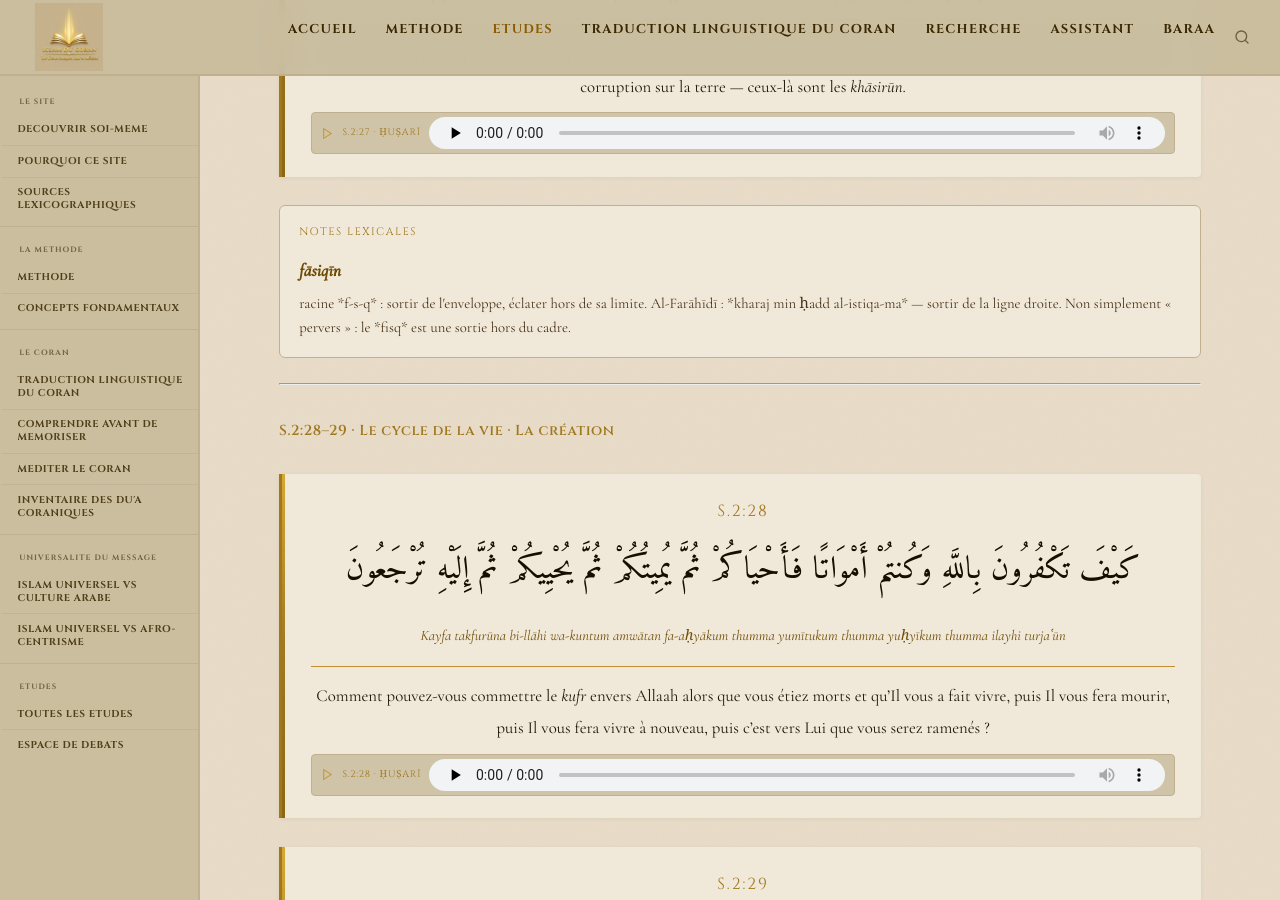
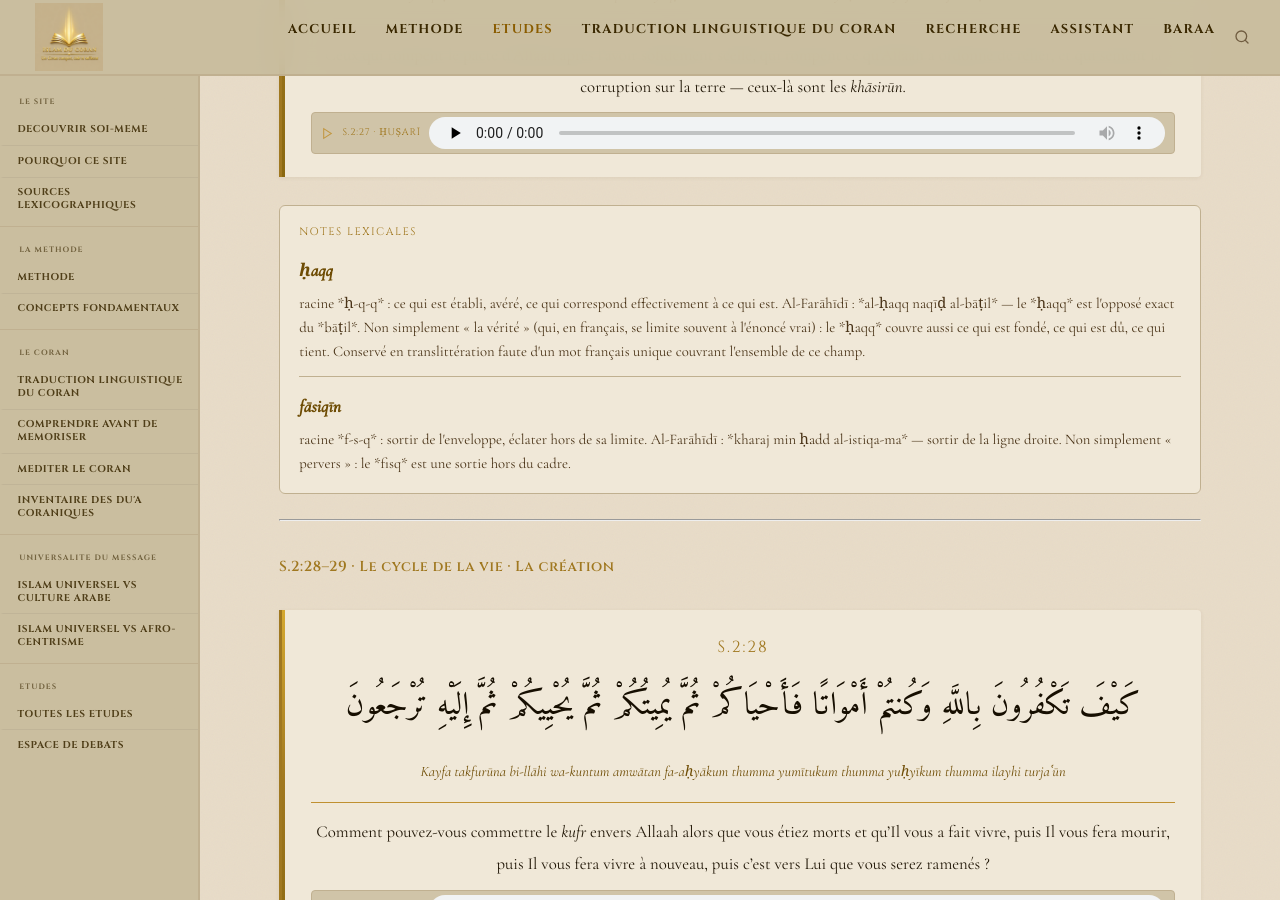
Before and after one commit to Makhuwcoder/islamducoran, a Jekyll site: the page built from _etudes/trad-s2-bloc1.md, in a window 1280 px wide and 900 px high, scrolled down 15249 px. Built offline with Jekyll 4.4.1, drawn with Linux system fonts in a browser that asks for light colours.

Commit message:
Ajoute les notes lexicales manquantes de première occurrence (S1, S2 Blocs I-II)
Politique retenue : une seule note complète par terme, à sa toute
première occurrence dans le corpus (avec ancre id=), toute réapparition
ultérieure devenant un lien vers cette note (sur le modèle déjà en
place pour "Yad").

- S1 (al-talab) : ancre ajoutée sur la note existante al-ḥamd
- S2 Bloc I : ancre sur al-ghayb (existante) ; nouvelle note ḥaqq
  (première occurrence réelle, S2:26)
- S2 Bloc II : nouvelles notes à leur première occurrence réelle :
  bāṭil, birr, janna, ṣabr, khāshiʿīn, ṣābiʾūn, tasbīḥ ; ḥamd/ghayb/ḥaqq
  remplacés par des liens vers leurs notes respectives (S1, Bloc I)

Co-Authored-By: Claude Sonnet 5 <noreply@anthropic.com>
Claude-Session: https://claude.ai/code/session_015A6swJE9pCHwD5LPFpPjAP

```diff
--- a/_etudes/trad-s2-bloc1.md
+++ b/_etudes/trad-s2-bloc1.md
@@ -79,7 +79,7 @@ methode: "Dit / Non-dit / Inférence"
 <div class="notes-lexicales">
 <span class="notes-lexicales__titre">Notes lexicales</span>
 <dl class="lexique">
-<div class="lex-entree">
+<div class="lex-entree" id="ghayb">
 <dt><span class="lex-trl">al-ghayb</span></dt>
 <dd>racine *gh-y-b* : ce qui est absent de la perception, ce qui échappe aux sens. Non « l'invisible » au sens mystique : tout ce qui n'est pas accessible à la perception directe.</dd>
 </div>
@@ -403,6 +403,10 @@ methode: "Dit / Non-dit / Inférence"
 <div class="notes-lexicales">
 <span class="notes-lexicales__titre">Notes lexicales</span>
 <dl class="lexique">
+<div class="lex-entree" id="haqq">
+<dt><span class="lex-trl">ḥaqq</span></dt>
+<dd>racine *ḥ-q-q* : ce qui est établi, avéré, ce qui correspond effectivement à ce qui est. Al-Farāhīdī : *al-ḥaqq naqīḍ al-bāṭil* — le *ḥaqq* est l'opposé exact du *bāṭil*. Non simplement « la vérité » (qui, en français, se limite souvent à l'énoncé vrai) : le *ḥaqq* couvre aussi ce qui est fondé, ce qui est dû, ce qui tient. Conservé en translittération faute d'un mot français unique couvrant l'ensemble de ce champ.</dd>
+</div>
 <div class="lex-entree">
 <dt><span class="lex-trl">fāsiqīn</span></dt>
 <dd>racine *f-s-q* : sortir de l'enveloppe, éclater hors de sa limite. Al-Farāhīdī : *kharaj min ḥadd al-istiqa-ma* — sortir de la ligne droite. Non simplement « pervers » : le *fisq* est une sortie hors du cadre.</dd>
```
Also changed, not shown: _etudes/trad-s1-al-talab.md (+1 -1 lines), _etudes/trad-s2-bloc2.md (+43 -3 lines).
